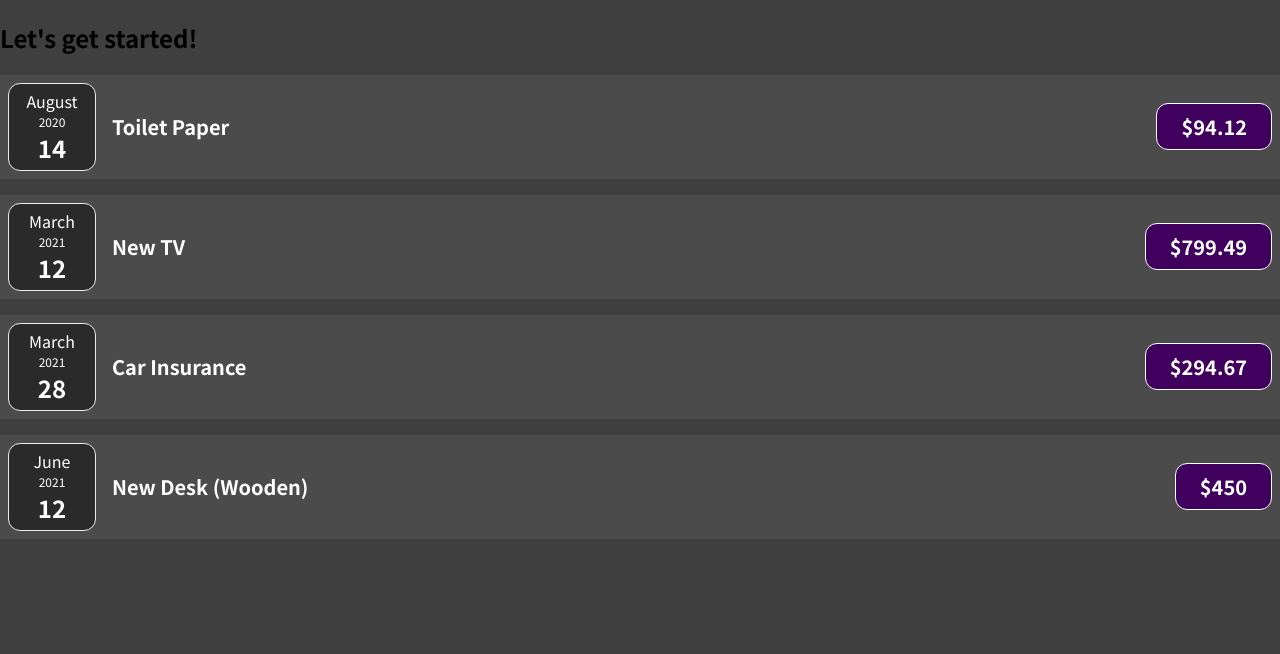
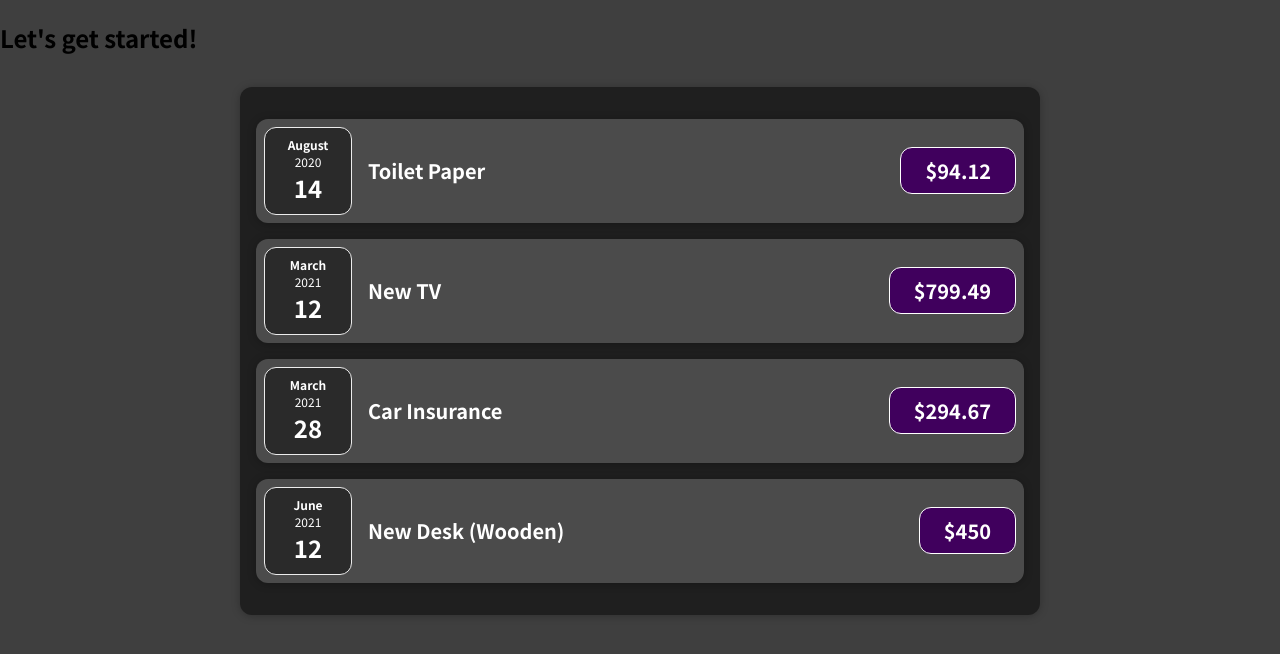
Before and after one commit to Danfirech/udemyreactproject, a React (Create React App) app: page / in a window 1280 px wide. Shown: the top 654 px of the page. Built offline with nearby package versions, Linux system fonts and the light colour scheme.

Commit message:
fixed errors

```diff
--- a/src/App.js
+++ b/src/App.js
@@ -1,9 +1,8 @@
 import React from "react";
 
-import ExpenseItem from "./components/Expenses/ExpenseItem";
-import Expenses from "./components/Expenses/Expenses.js";
+import Expenses from "./components/Expenses/Expenses";
 
-function App() {
+const App = () => {
   const expenses = [
     {
       id: "e1",
@@ -26,11 +25,19 @@ function App() {
     },
   ];
 
+  // return React.createElement(
+  //   'div',
+  //   {},
+  //   React.createElement('h2', {}, "Let's get started!"),
+  //   React.createElement(Expenses, { items: expenses })
+  // );
+
   return (
     <div>
-      <Expenses />
+      <h2>Let's get started!</h2>
+      <Expenses items={expenses} />
     </div>
   );
-}
+};
 
 export default App;
--- a/src/components/Expenses/ExpenseDate.js
+++ b/src/components/Expenses/ExpenseDate.js
@@ -1,18 +1,19 @@
 import React from "react";
+
 import "./ExpenseDate.css";
 
-function ExpenseDate(props) {
+const ExpenseDate = (props) => {
   const month = props.date.toLocaleString("en-US", { month: "long" });
   const day = props.date.toLocaleString("en-US", { day: "2-digit" });
   const year = props.date.getFullYear();
 
   return (
     <div className="expense-date">
-      <div className="Expense-date__month">{month}</div>
+      <div className="expense-date__month">{month}</div>
       <div className="expense-date__year">{year}</div>
       <div className="expense-date__day">{day}</div>
     </div>
   );
-}
+};
 
 export default ExpenseDate;
--- a/src/components/Expenses/Expenses.js
+++ b/src/components/Expenses/Expenses.js
@@ -1,59 +1,34 @@
 import React from "react";
-import ExpenseItem from "../Expenses/ExpenseItem";
+
+import ExpenseItem from "./ExpenseItem";
 import Card from "../UI/Card";
 import "./Expenses.css";
 
-function App() {
-  const expenses = [
-    {
-      id: "e1",
-      title: "Toilet Paper",
-      amount: 94.12,
-      date: new Date(2020, 7, 14),
-    },
-    { id: "e2", title: "New TV", amount: 799.49, date: new Date(2021, 2, 12) },
-    {
-      id: "e3",
-      title: "Car Insurance",
-      amount: 294.67,
-      date: new Date(2021, 2, 28),
-    },
-    {
-      id: "e4",
-      title: "New Desk (Wooden)",
-      amount: 450,
-      date: new Date(2021, 5, 12),
-    },
-  ];
-
+const Expenses = (props) => {
   return (
-    <Card>
-      <h2>Let's get started!</h2>
+    <Card className="expenses">
       <ExpenseItem
-        title={expenses[0].title}
-        amount={expenses[0].amount}
-        date={expenses[0].date}
-      ></ExpenseItem>
-
+        title={props.items[0].title}
+        amount={props.items[0].amount}
+        date={props.items[0].date}
+      />
       <ExpenseItem
-        title={expenses[1].title}
-        amount={expenses[1].amount}
-        date={expenses[1].date}
-      ></ExpenseItem>
-
+        title={props.items[1].title}
+        amount={props.items[1].amount}
+        date={props.items[1].date}
+      />
       <ExpenseItem
-        title={expenses[2].title}
-        amount={expenses[2].amount}
-        date={expenses[2].date}
-      ></ExpenseItem>
-
+        title={props.items[2].title}
+        amount={props.items[2].amount}
+        date={props.items[2].date}
+      />
       <ExpenseItem
-        title={expenses[3].title}
-        amount={expenses[3].amount}
-        date={expenses[3].date}
-      ></ExpenseItem>
+        title={props.items[3].title}
+        amount={props.items[3].amount}
+        date={props.items[3].date}
+      />
     </Card>
   );
-}
+};
 
-export default App;
+export default Expenses;
```
Also changed, not shown: src/components/Expenses/ExpenseItem.js (+5 -4 lines), src/components/UI/Card.js (+4 -3 lines), 1 other file (tests, documents, lock files or other folders).
